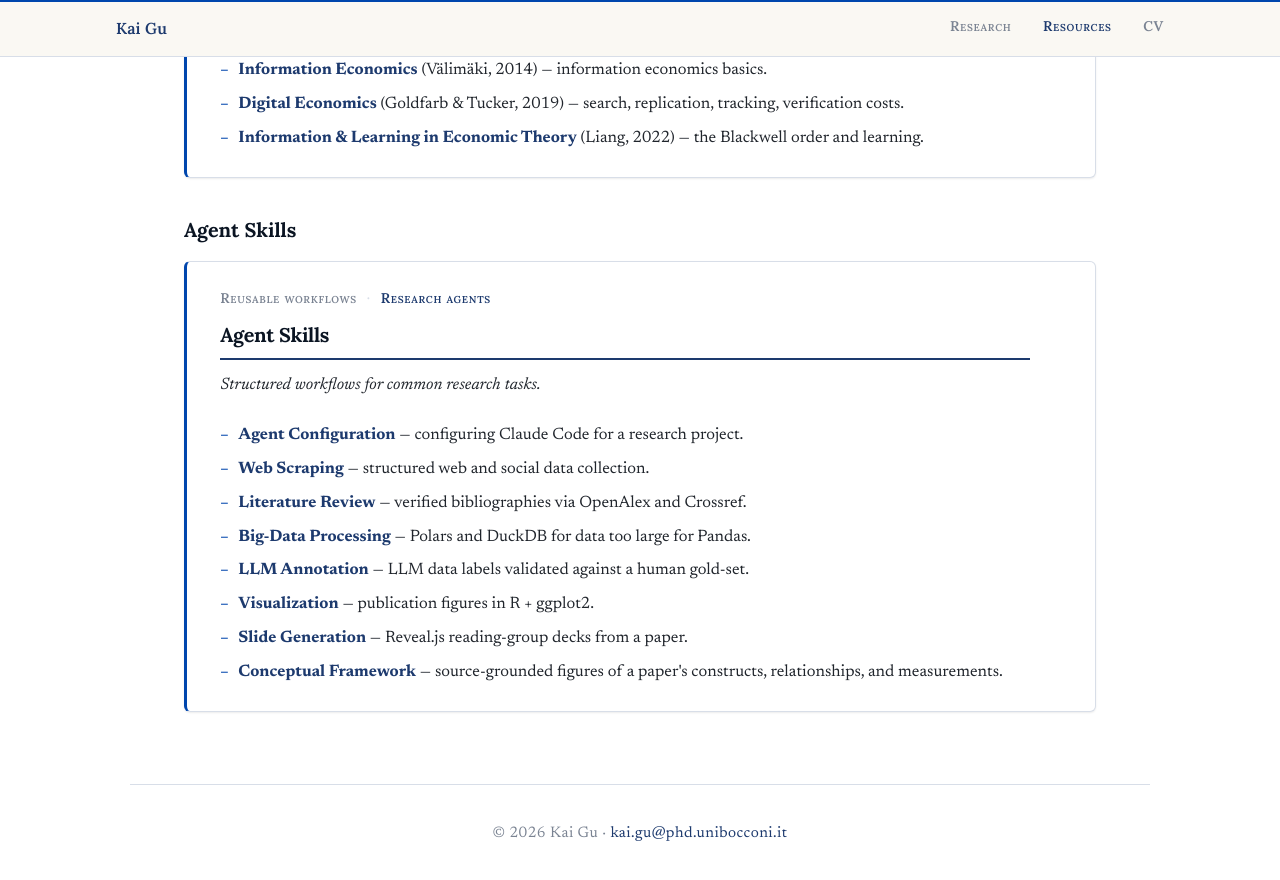
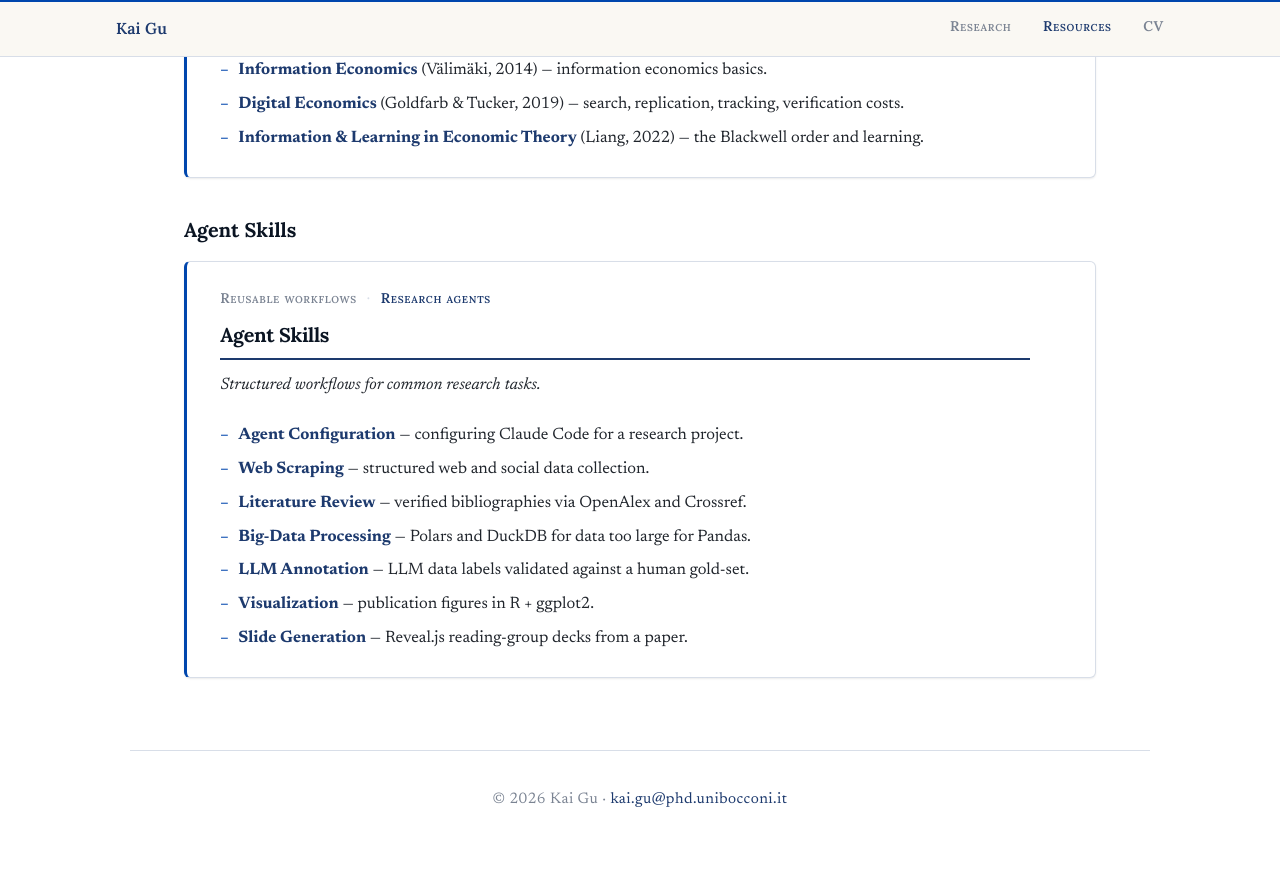
Before and after one commit to KaiGu2024/KaiGu2024.github.io, a Jekyll site: the page docs/resources/index.html, which Jekyll copies as it is, in a window 1280 px wide and 900 px high, scrolled down 1347 px. Shown: the top 880 px of the window. Built offline with Jekyll 4.4.1, drawn with Linux system fonts in a browser that asks for light colours.

Commit message:
remove conceptual framework entry from resources page

```diff
--- a/docs/resources/index.html
+++ b/docs/resources/index.html
@@ -101,7 +101,6 @@
           <li><strong><a href="../skills/llm-annotation/">LLM Annotation</a></strong> &mdash; LLM data labels validated against a human gold-set.</li>
           <li><strong><a href="../skills/visualization/">Visualization</a></strong> &mdash; publication figures in R + ggplot2.</li>
           <li><strong><a href="../skills/slide/">Slide Generation</a></strong> &mdash; Reveal.js reading-group decks from a paper.</li>
-          <li><strong><a href="../skills/conceptual-framework/">Conceptual Framework</a></strong> &mdash; source-grounded figures of a paper's constructs, relationships, and measurements.</li>
         </ul>
       </section>
     </div>
```
